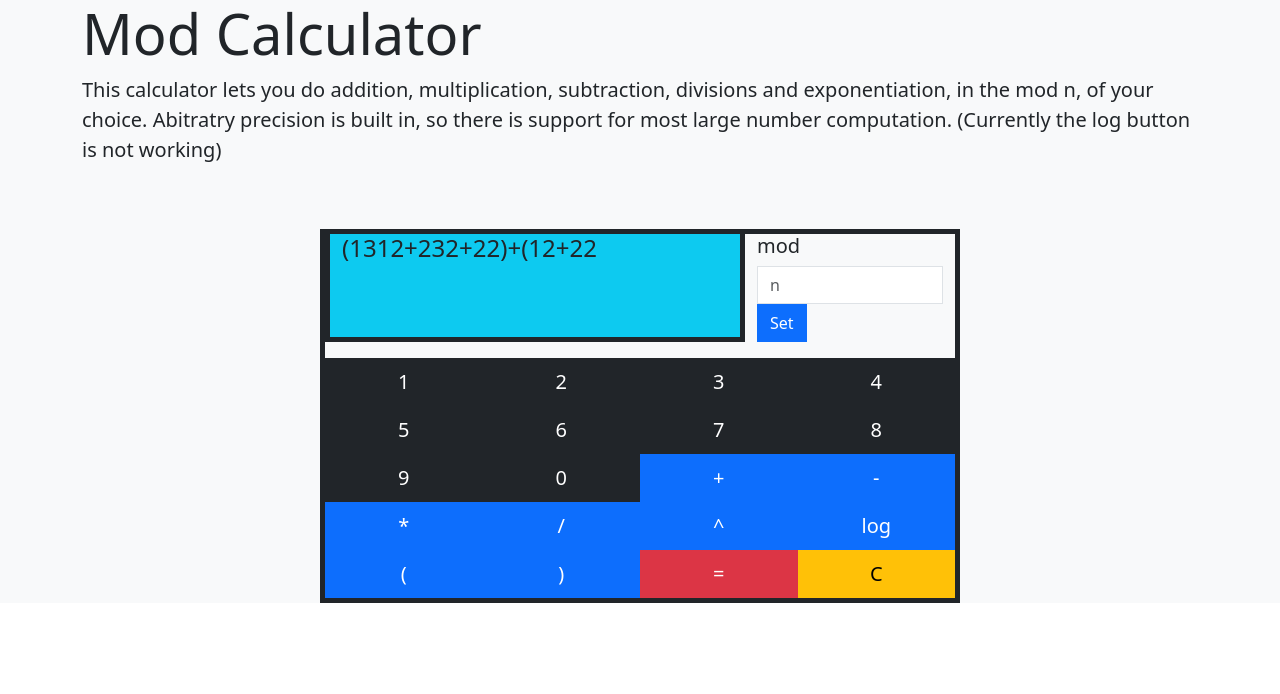
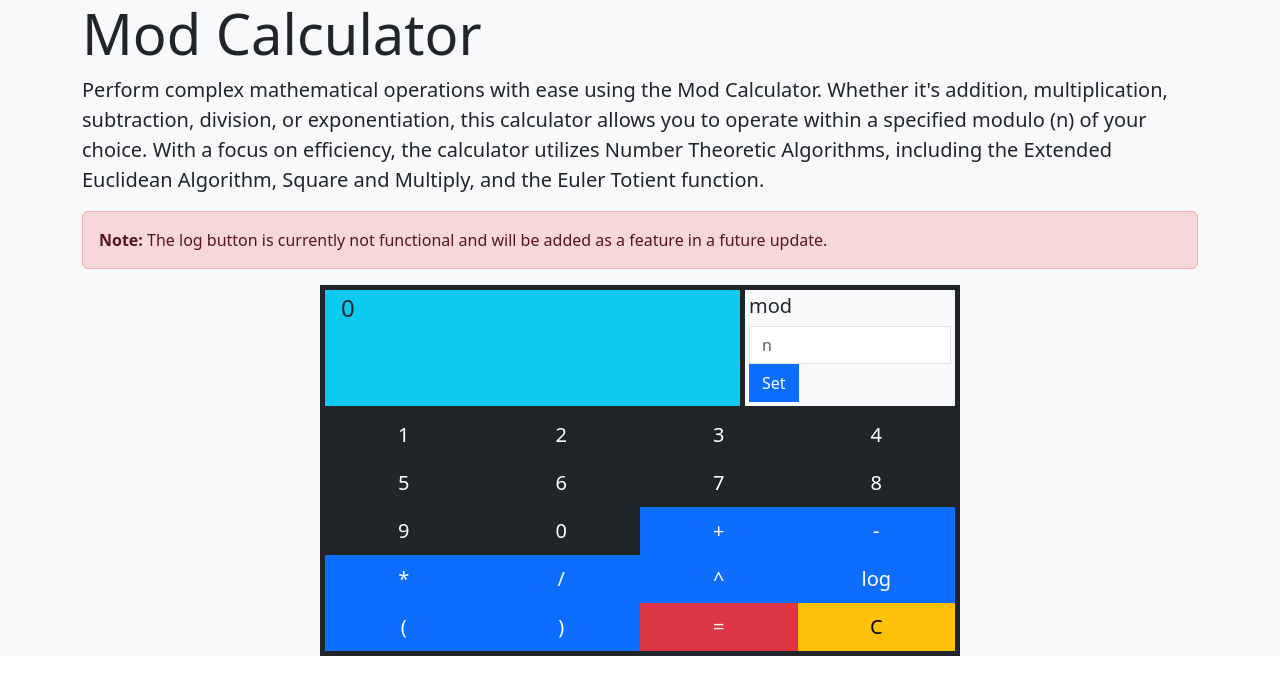
Before and after one commit to AnangaB/Mod_Calculator, a React (Vite) app: page / in a window 1280 px wide. Shown: the top 694 px of the page. Built offline with nearby package versions, Linux system fonts and the light colour scheme.

Commit message:
slightly altered UI, added Readme, and LICENSE

```diff
--- a/src/App.tsx
+++ b/src/App.tsx
@@ -7,9 +7,7 @@ import PageBanner from "./components/PageBanner.tsx";
 function App() {
   //displayingItems refers to the numbers and operations being typed in as input
   //const [displayingItems, setDisplayingItems] = useState<string>("0");
-  const [displayingItems, setDisplayingItems] = useState<string>(
-    "(1312+232+22)+(12+22"
-  );
+  const [displayingItems, setDisplayingItems] = useState<string>("0");
   //nValue is the modiing value n
   const [nValue, setNValue] = useState(-1n);
 
--- a/src/components/PageBanner.tsx
+++ b/src/components/PageBanner.tsx
@@ -5,12 +5,19 @@ const PageBanner = () => {
     <div className="jumbotron">
       <div className="container">
         <h1 className="display-4">Mod Calculator</h1>
-        <p className="lead pb-5">
-          This calculator lets you do addition, multiplication, subtraction,
-          divisions and exponentiation, in the mod n, of your choice. Abitratry
-          precision is built in, so there is support for most large number
-          computation. (Currently the log button is not working)
+        <p className="lead">
+          Perform complex mathematical operations with ease using the Mod
+          Calculator. Whether it's addition, multiplication, subtraction,
+          division, or exponentiation, this calculator allows you to operate
+          within a specified modulo (n) of your choice. With a focus on
+          efficiency, the calculator utilizes Number Theoretic Algorithms,
+          including the Extended Euclidean Algorithm, Square and Multiply, and
+          the Euler Totient function.
         </p>
+        <div className="alert alert-danger" role="alert">
+          <strong>Note:</strong> The log button is currently not functional and
+          will be added as a feature in a future update.
+        </div>
       </div>
     </div>
   );
--- a/src/components/TopDisplay.tsx
+++ b/src/components/TopDisplay.tsx
@@ -33,13 +33,13 @@ const TopDisplay = ({ value, onNChange, isTextFieldActive }: Props) => {
   }
 
   return (
-    <div className="row justify-content-between pb-3">
-      <div className="col-8 m-0 bg-info border border-left-0 border-top-0 border-dark rounded-0 border-5">
-        <p className="h4" style={{ wordWrap: "break-word" }}>
+    <div className="row justify-content-between">
+      <div className="col-8 m-0 bg-info border border-start-0 border-top-0 border-dark rounded-0 border-5">
+        <p className="h4 p-1" style={{ wordWrap: "break-word" }}>
           {value}
         </p>
       </div>
-      <div className="col-4 d-flex overflow-auto justify-content-start">
+      <div className="col-4 d-flex overflow-auto justify-content-start p-1 border-bottom border-dark border-5">
         {!isNFixed && (
           <div>
             <label htmlFor="n">
```
Also changed, not shown: 2 other files (tests, documents, lock files or other folders).
